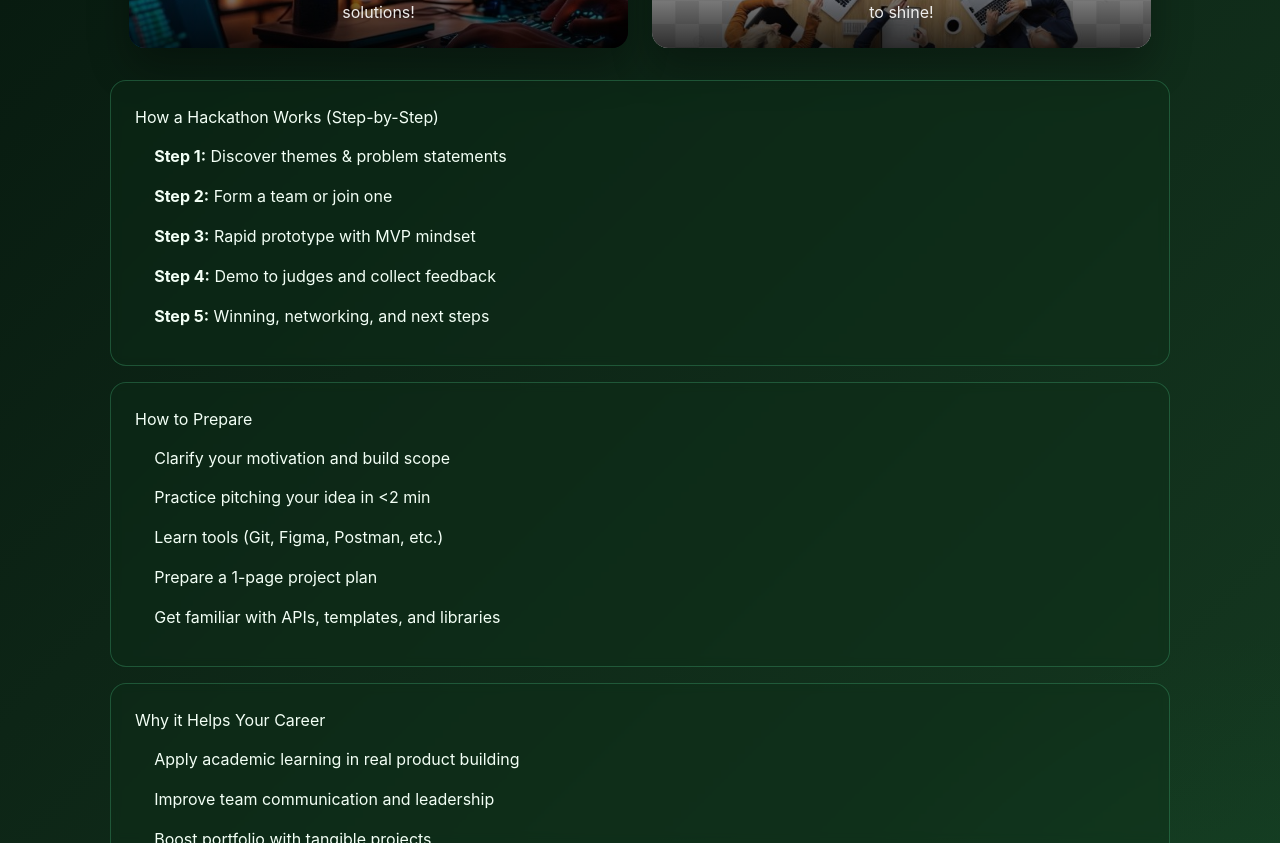
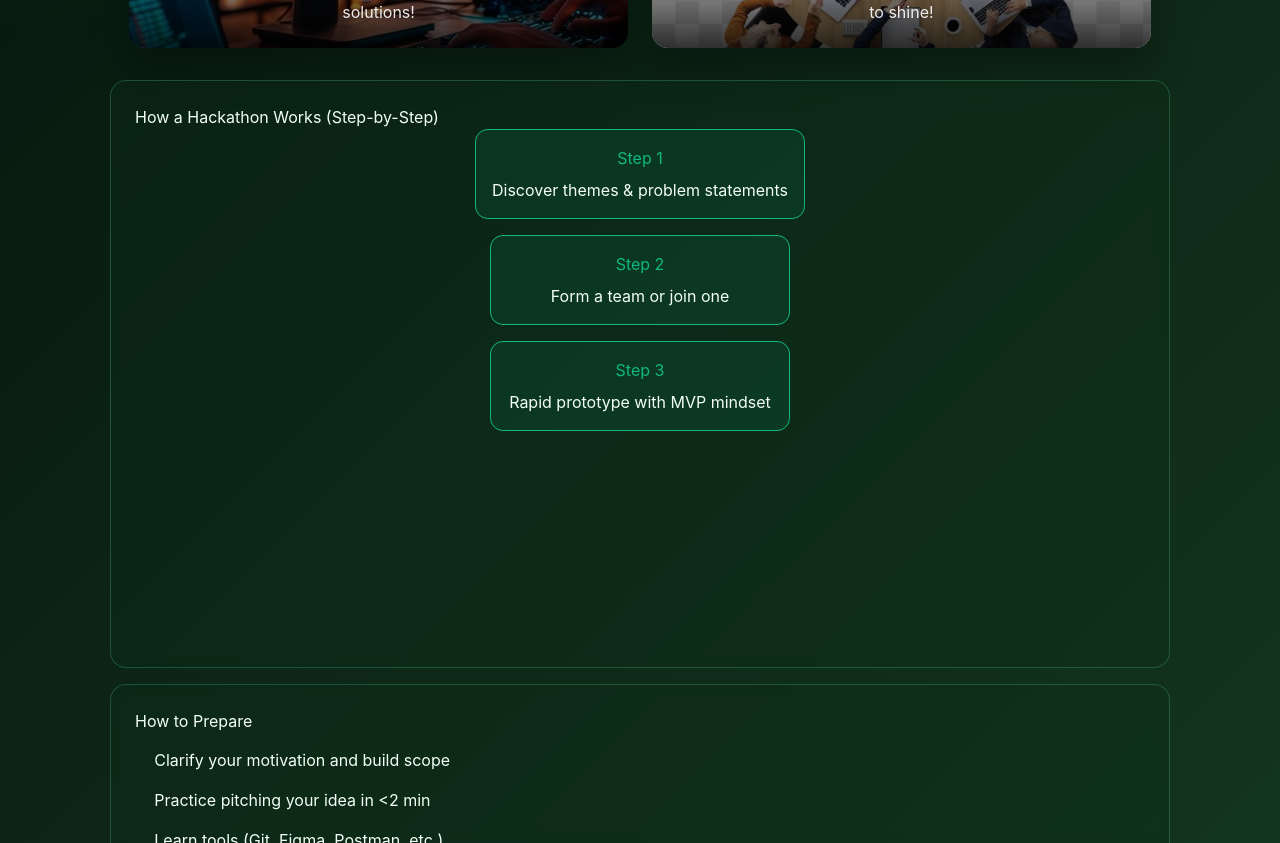
Before and after one commit to KareerKraft/Final_Project, a React app in the folder frontend/: page /hackathons in a window 1280 px wide. Shown: the part 680-1523 px from the top of the page. Built offline with nearby package versions, Linux system fonts and the light colour scheme; the HTML template or start-up script is replaced by a standard one.

Commit message:
added flowchart

```diff
--- a/frontend/src/landing/pages/Hackathons.jsx
+++ b/frontend/src/landing/pages/Hackathons.jsx
@@ -82,13 +82,14 @@ export default function Hackathons() {
       <section className="extras-code-section">
         <div className="extras-section-card">
           <h2>How a Hackathon Works (Step-by-Step)</h2>
-          <ol className="extras-step-list">
+          <div className="extras-step-slider">
             {hackathonSteps.map((step, idx) => (
-              <li key={step}>
-                <strong>Step {idx + 1}:</strong> {step}
-              </li>
+              <div key={step} className="extras-slide-box" style={{ animationDelay: `${idx * 2}s` }}>
+                <h3>Step {idx + 1}</h3>
+                <p>{step}</p>
+              </div>
             ))}
-          </ol>
+          </div>
         </div>
 
         <div className="extras-section-card">
--- a/frontend/src/landing/styles/ExploreExtras.css
+++ b/frontend/src/landing/styles/ExploreExtras.css
@@ -261,6 +261,58 @@
   font-size: 1.1rem;
   font-weight: 600;
   color: #b7ffce;
+}
+
+.extras-flowchart-container {
+  display: flex;
+  justify-content: center;
+}
+
+.extras-step-slider {
+  display: flex;
+  flex-direction: column;
+  gap: 1rem;
+  align-items: center;
+  position: relative;
+}
+
+.extras-slide-box {
+  background: rgba(16, 185, 129, 0.1);
+  border: 1px solid #10b981;
+  border-radius: 0.8rem;
+  padding: 1rem;
+  text-align: center;
+  min-width: 300px;
+  opacity: 0;
+  transform: translateY(50px);
+  animation: slideInUp 1s ease-in-out forwards;
+}
+
+.extras-slide-box:nth-child(1) { animation-delay: 0s; }
+.extras-slide-box:nth-child(2) { animation-delay: 2s; }
+.extras-slide-box:nth-child(3) { animation-delay: 4s; }
+.extras-slide-box:nth-child(4) { animation-delay: 6s; }
+.extras-slide-box:nth-child(5) { animation-delay: 8s; }
+
+@keyframes slideInUp {
+  0% {
+    opacity: 0;
+    transform: translateY(50px);
+  }
+  100% {
+    opacity: 1;
+    transform: translateY(0);
+  }
+}
+
+.extras-slide-box h3 {
+  margin: 0 0 0.5rem;
+  color: #10b981;
+}
+
+.extras-slide-box p {
+  margin: 0;
+  color: #f3fff6;
 }
 
 .extras-page-placement-guide {
```
